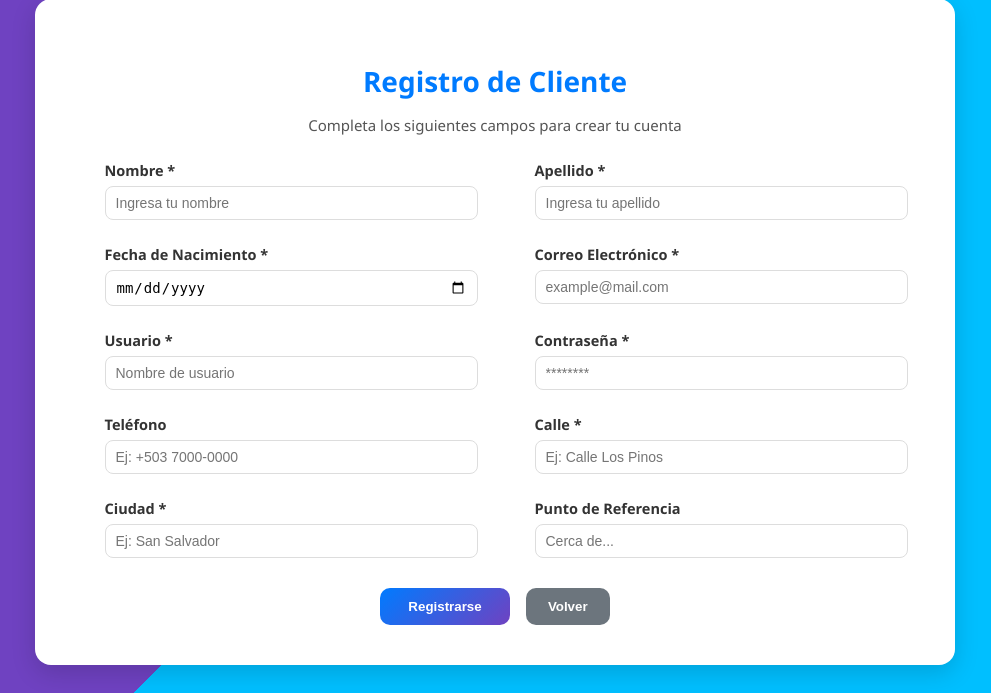
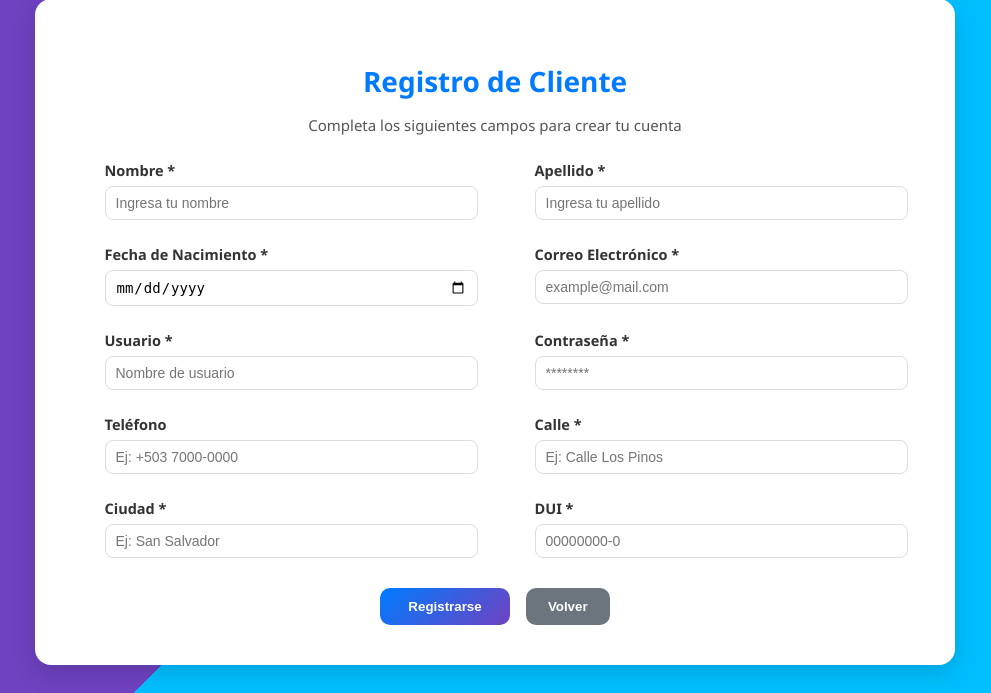
Before and after one commit to LisandroBerdugo/CuponeraLISF1, a PHP site: page /opt/registro_clientes.php in a window 1280 px wide. Shown: the part 76-769 px from the top of the page, without its empty margins (145-1136 px from the left). Run offline with PHP 8.4, Linux system fonts and the light colour scheme.

Commit message:
Validación Login DUI y edad

```diff
--- /dev/null
+++ b/index.php
@@ -0,0 +1,3 @@
+<?php
+header('Location: opt/login.html');
+exit;
--- a/opt/cuponera.txt
+++ b/opt/cuponera.txt
@@ -10,6 +10,7 @@ CREATE TABLE admincuentas (
   FechaCreado TIMESTAMP NOT NULL DEFAULT CURRENT_TIMESTAMP,
   nombre VARCHAR(50) NOT NULL,
   apellido VARCHAR(50) NOT NULL,
+  dui VARCHAR(10) NOT NULL UNIQUE,
   correo VARCHAR(100) NOT NULL,
   telefono VARCHAR(20) DEFAULT NULL,
   usuario VARCHAR(25) NOT NULL,
--- a/opt/login_cliente.php
+++ b/opt/login_cliente.php
@@ -100,7 +100,7 @@ if ($_SERVER['REQUEST_METHOD'] === 'POST') {
 
         <div class="form-actions">
             <button type="submit" class="btn-submit">Iniciar Sesión</button>
-            <button type="button" class="btn-secondary" onclick="window.location.href='../index.html'">Volver</button>
+            <button type="button" class="btn-secondary" onclick="location.href='login.html'">Volver</button>
         </div>
 
         <div style="text-align:center; margin-top:20px; font-size:14px;">
--- a/opt/login_empresa.php
+++ b/opt/login_empresa.php
@@ -100,7 +100,7 @@ if ($_SERVER['REQUEST_METHOD'] === 'POST') {
 
         <div class="form-actions">
             <button type="submit" class="btn-submit">Iniciar Sesión</button>
-            <button type="button" class="btn-secondary" onclick="window.location.href='../index.html'">Volver</button>
+            <button type="button" class="btn-secondary" onclick="location.href='login.html'">Volver</button>
         </div>
 
         <div style="text-align:center; margin-top:20px; font-size:14px;">
--- a/opt/registro_clientes.php
+++ b/opt/registro_clientes.php
@@ -2,6 +2,18 @@
 require_once 'conexion.php';
 $errors = [];
 $success = '';
+
+function isAdult($dateStr, $years = 18) {
+    $dob = DateTime::createFromFormat('Y-m-d', $dateStr);
+    if (!$dob) return false;
+    $today = new DateTime('today');
+    return $dob <= (clone $today)->modify("-{$years} years");
+}
+
+function validDUI($dui) {
+    // Formato exacto: ########-#
+    return preg_match('/^\d{8}-\d$/', $dui) === 1;
+}
 
 if ($_SERVER['REQUEST_METHOD'] === 'POST') {
     $nombre = trim($_POST['nombre'] ?? '');
@@ -13,7 +25,7 @@ if ($_SERVER['REQUEST_METHOD'] === 'POST') {
     $telefono = trim($_POST['telefono'] ?? '');
     $calle = trim($_POST['calle'] ?? '');
     $ciudad = trim($_POST['ciudad'] ?? '');
-    $puntoRef = trim($_POST['puntoRef'] ?? '');
+    $dui = trim($_POST['dui'] ?? '');
     $adminId = 1;
 
     if (empty($nombre)) $errors[] = "El nombre es obligatorio.";
@@ -24,6 +36,17 @@ if ($_SERVER['REQUEST_METHOD'] === 'POST') {
     if (empty($contrasena)) $errors[] = "La contraseña es obligatoria.";
     if (empty($calle)) $errors[] = "La calle es obligatoria.";
     if (empty($ciudad)) $errors[] = "La ciudad es obligatoria.";
+    if (empty($dui)) $errors[] = "El DUI es obligatorio.";
+    if (!empty($nacimiento) && !isAdult($nacimiento, 18)) {
+    $errors[] = "Debes ser mayor de 18 años.";}
+    if (empty($errors)) {
+    $stmt = $conn->prepare("SELECT COUNT(*) FROM clientes WHERE correo = :c OR usuario = :u OR dui = :d");
+    $stmt->execute([':c' => $correo, ':u' => $usuario, ':d' => $dui]);
+    if ($stmt->fetchColumn() > 0) {
+        $errors[] = "Correo, usuario o DUI ya existen.";
+    }
+}
+
 
     if (empty($errors)) {
         try {
@@ -37,26 +60,27 @@ if ($_SERVER['REQUEST_METHOD'] === 'POST') {
                 ':telefono' => $telefono ?: null,
                 ':calle' => $calle,
                 ':ciudad' => $ciudad,
-                ':puntoRef' => $puntoRef ?: null
+                ':puntoRef' => null,
             ]);
             $contactoId = $conn->lastInsertId();
 
             $contrasenaHash = password_hash($contrasena, PASSWORD_DEFAULT);
 
-            $stmt = $conn->prepare("
-                INSERT INTO clientes (adminId, contactoId, estado, nombre, apellido, nacimiento, correo, usuario, contraseña)
-                VALUES (:adminId, :contactoId, 'pendiente', :nombre, :apellido, :nacimiento, :correo, :usuario, :contrasena)
-            ");
+            $stmt = $conn->prepare("INSERT INTO clientes
+      (adminId, contactoId, estado, nombre, apellido, dui, nacimiento, correo, usuario, contraseña)
+    VALUES
+      (:adminId, :contactoId, 'pendiente', :nombre, :apellido, :dui, :nacimiento, :correo, :usuario, :contrasena)");
             $stmt->execute([
-                ':adminId' => $adminId,
-                ':contactoId' => $contactoId,
-                ':nombre' => $nombre,
-                ':apellido' => $apellido,
-                ':nacimiento' => $nacimiento,
-                ':correo' => $correo,
-                ':usuario' => $usuario,
-                ':contrasena' => $contrasenaHash
-            ]);
+            ':adminId'    => $adminId,
+            ':contactoId' => $contactoId,
+            ':nombre'     => $nombre,
+            ':apellido'   => $apellido,
+            ':dui'        => $dui,
+            ':nacimiento' => $nacimiento,
+            ':correo'     => $correo,
+            ':usuario'    => $usuario,
+            ':contrasena' => $contrasenaHash,
+]);
 
             $conn->commit();
             $success = "¡Registro exitoso! Tu cuenta está pendiente de aprobación.";
@@ -144,14 +168,16 @@ if ($_SERVER['REQUEST_METHOD'] === 'POST') {
                 </div>
 
                 <div class="form-group">
-                    <label for="puntoRef">Punto de Referencia</label>
-                    <input type="text" id="puntoRef" name="puntoRef" placeholder="Cerca de..." value="<?php echo htmlspecialchars($_POST['puntoRef'] ?? ''); ?>">
+                    <label for="dui">DUI *</label>
+                    <input type="text" id="dui" name="dui" required placeholder="00000000-0" inputmode="numeric"
+                    pattern="\d{8}-\d" maxlength="10" value="<?php echo htmlspecialchars($_POST['dui'] ?? '');
+                    ?>"oninput="let v = this.value.replace(/\D/g,'').slice(0,9); this.value = v.length > 8 ? v.slice(0,8) + '-' + v.slice(8) : v;">
                 </div>
             </div>
 
             <div class="form-actions">
                 <button type="submit" class="btn-submit">Registrarse</button>
-                <button type="button" class="btn-secondary" onclick="window.location.href='../index.html'">Volver</button>
+                <button type="button" class="btn-secondary" onclick="location.href='registry.html'">Volver</button>
             </div>
         </form>
     </div>
--- a/opt/registro_empresas.php
+++ b/opt/registro_empresas.php
@@ -155,7 +155,7 @@ if ($_SERVER['REQUEST_METHOD'] === 'POST') {
 
         <div class="form-actions">
             <button type="submit" class="btn-submit">Registrar Empresa</button>
-            <button type="button" class="btn-secondary" onclick="window.location.href='../index.html'">Volver</button>
+            <button type="button" class="btn-secondary" onclick="location.href='registry.html'">Volver</button>
         </div>
     </form>
 </div>
```
